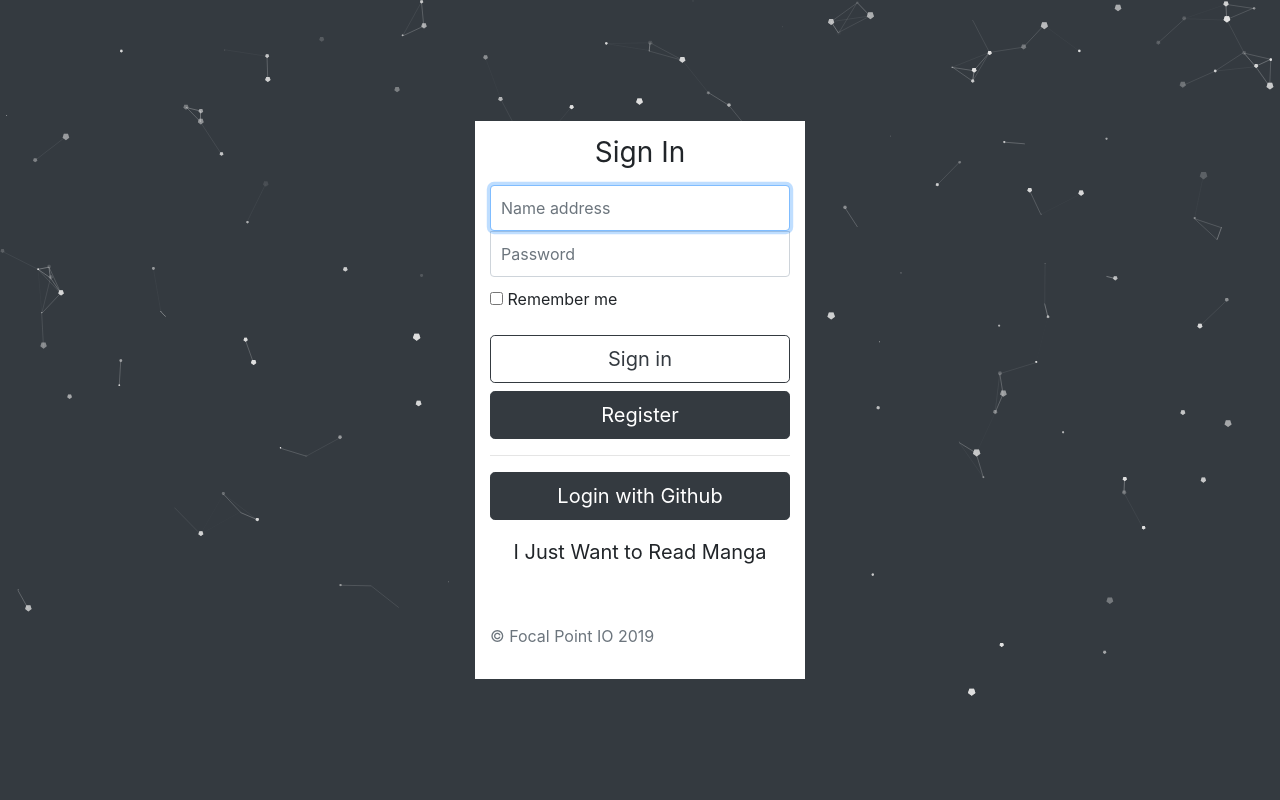
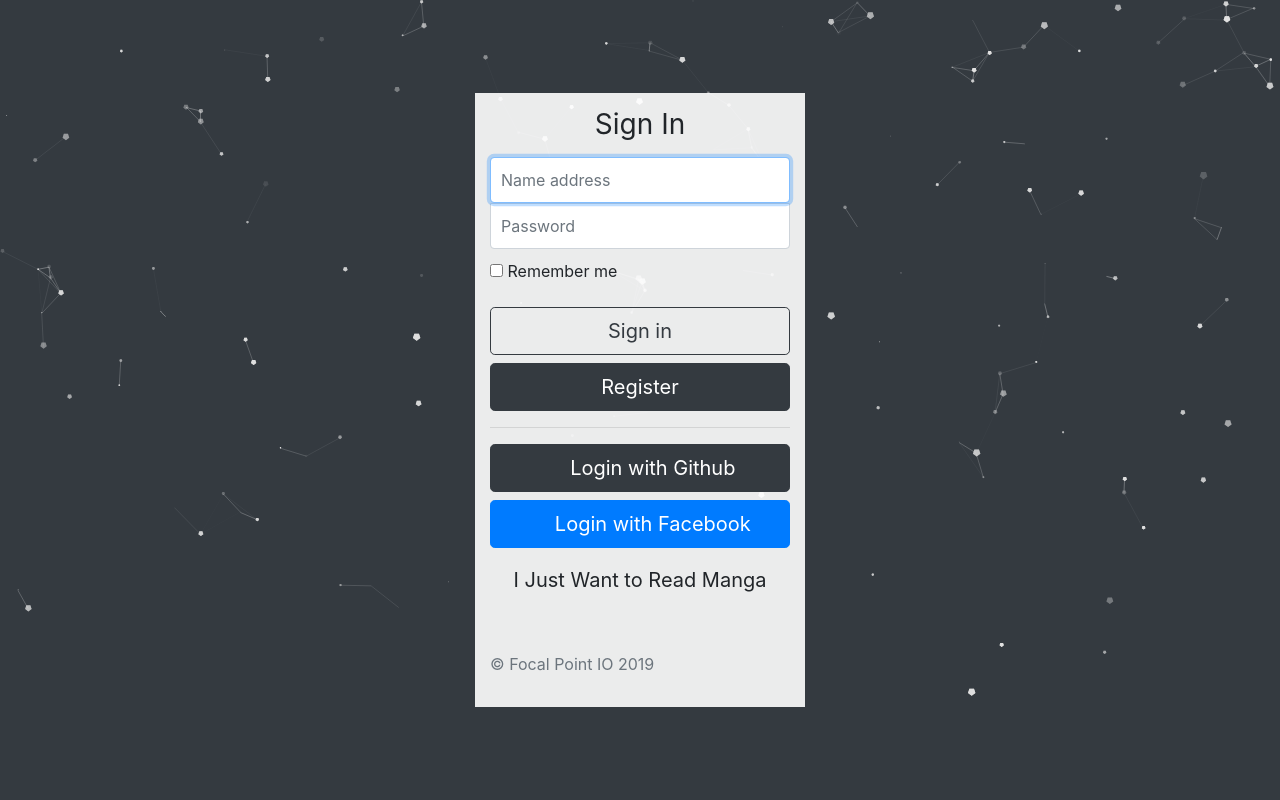
Before and after one commit to lusayo-nyondo/web_manga_reader, a Django app: template users/templates/users/modules/sign_in.dtl.html in a window 1280 px wide. Run offline with Django 3.2, Linux system fonts and the light colour scheme; the template is opened without the code that fills it, so the values that code supplies are empty; some libraries are stand-ins or nearby versions.

Commit message:
Added authentication for Facebook.

```diff
--- a/config/settings.py
+++ b/config/settings.py
@@ -35,6 +35,9 @@ LOGIN_REDIRECT_URL = '/manga_list'
 
 SOCIAL_AUTH_GITHUB_KEY = '88ea351bc7fc238dae9f'
 SOCIAL_AUTH_GITHUB_SECRET = 'ef771cdde71445d7e0493699781baf864d4492c5'
+
+SOCIAL_AUTH_FACEBOOK_KEY = '563892190925479'
+SOCIAL_AUTH_FACEBOOK_SECRET = 'a38bea84f5e5e872a7588e1b1f80d9dd'
 
 ALLOWED_HOSTS = [
     'neetlord.pythonanywhere.com',
--- a/static/site_assets/css/custom/account.css
+++ b/static/site_assets/css/custom/account.css
@@ -24,6 +24,11 @@ body {
     padding: 15px;
     margin: 0 auto;
     z-index: 999;
+}
+
+.form-signin {
+    background-color: white;
+    background-color: rgba(255,255,255,0.9);
 }
 
 .account-access .form-signin .checkbox {
--- a/users/templates/users/layouts/app.dtl.html
+++ b/users/templates/users/layouts/app.dtl.html
@@ -11,6 +11,7 @@
         <title>Account</title>
 
         <link href="{% static 'site_assets/css/libs/bootstrap.min.css' %} " rel="stylesheet">
+        <link href="{% static 'site_assets/css/libs/font-awesome/css/all.css' %}" rel="stylesheet">
         <link href="{% static 'site_assets/css/custom/account.css' %} " rel="stylesheet">
     </head>
     <body class="d-flex flex-column justify-content-center p-0 account-access">
--- a/users/templates/users/modules/register.dtl.html
+++ b/users/templates/users/modules/register.dtl.html
@@ -1,7 +1,7 @@
 {% extends "users/layouts/app.dtl.html" %}
 
 {% block form %}
-        <form class="form-signin bg-white" action="/account/register" method="post" name="signin_credentials_form">
+        <form class="form-signin" action="/account/register" method="post" name="signin_credentials_form">
             <h1 class="h3 mb-3 font-weight-normal text-center">Register</h1>
             <label class="sr-only" for="inputEmail">Label</label>
             <input type="email" name="user_email" id="inputEmail" class="form-control my-1" placeholder="Email address" required="" autofocus="">
--- a/users/templates/users/modules/sign_in.dtl.html
+++ b/users/templates/users/modules/sign_in.dtl.html
@@ -1,7 +1,7 @@
 {% extends "users/layouts/app.dtl.html" %}
 
 {% block form %}
-        <form class="form-signin bg-white" action="/account/sign_in" method="POST" name="signin_credentials_form">
+        <form class="form-signin" action="/account/sign_in" method="POST" name="signin_credentials_form">
             <h1 class="h3 mb-3 font-weight-normal text-center">Sign In</h1>
             {% if authentication_status %}
             <div class="alert alert-{{ authentication_message_context }}">
@@ -28,6 +28,11 @@
                 <span>Login with Github</span>
             </a>
 
+            <a class="btn btn-lg btn-block btn-primary" href="{% url 'social:begin' 'facebook' %}">
+                <i class="fas fa-facebook"></i>
+                <span>Login with Facebook</span>
+            </a>
+
             <a class="btn-block btn-lg btn" href="/">I Just Want to Read Manga</a>
             <p class="mt-5 mb-3 text-muted">© Focal Point IO 2019</p>
             {% csrf_token %}
```
